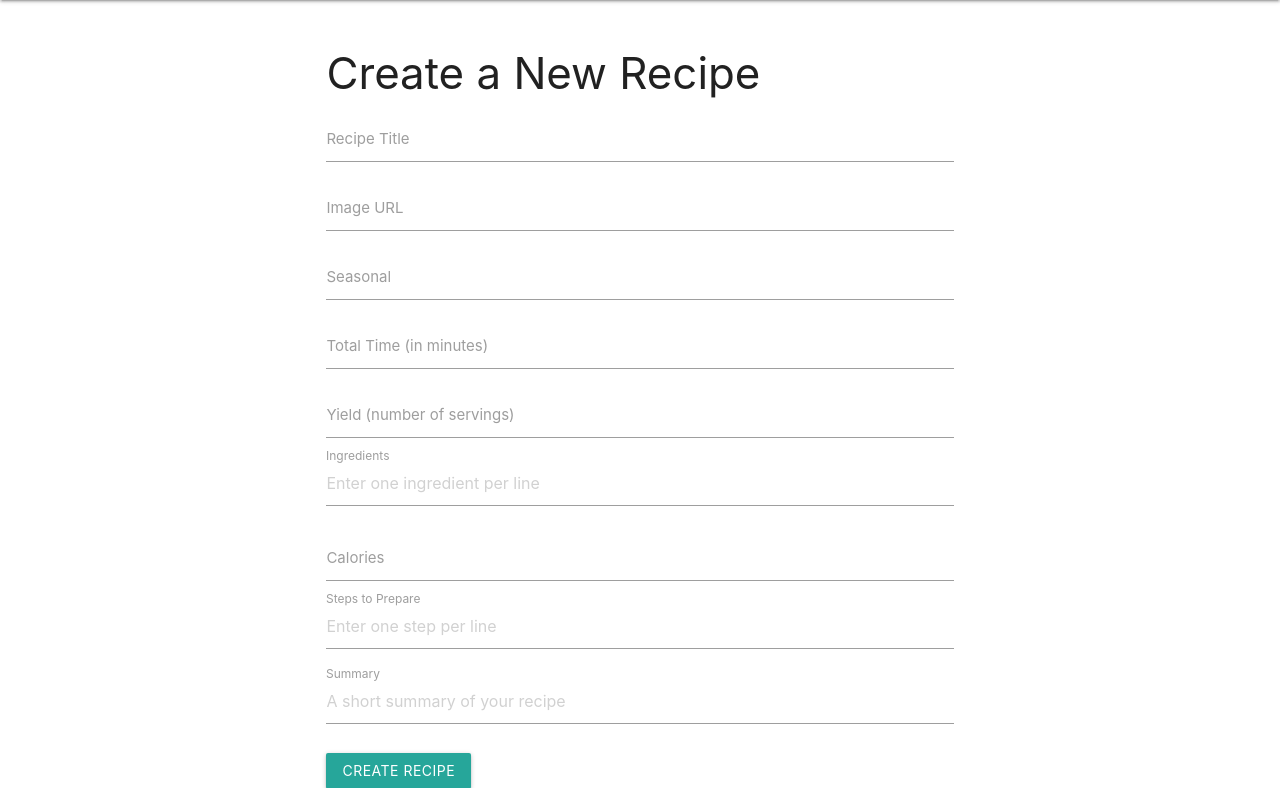
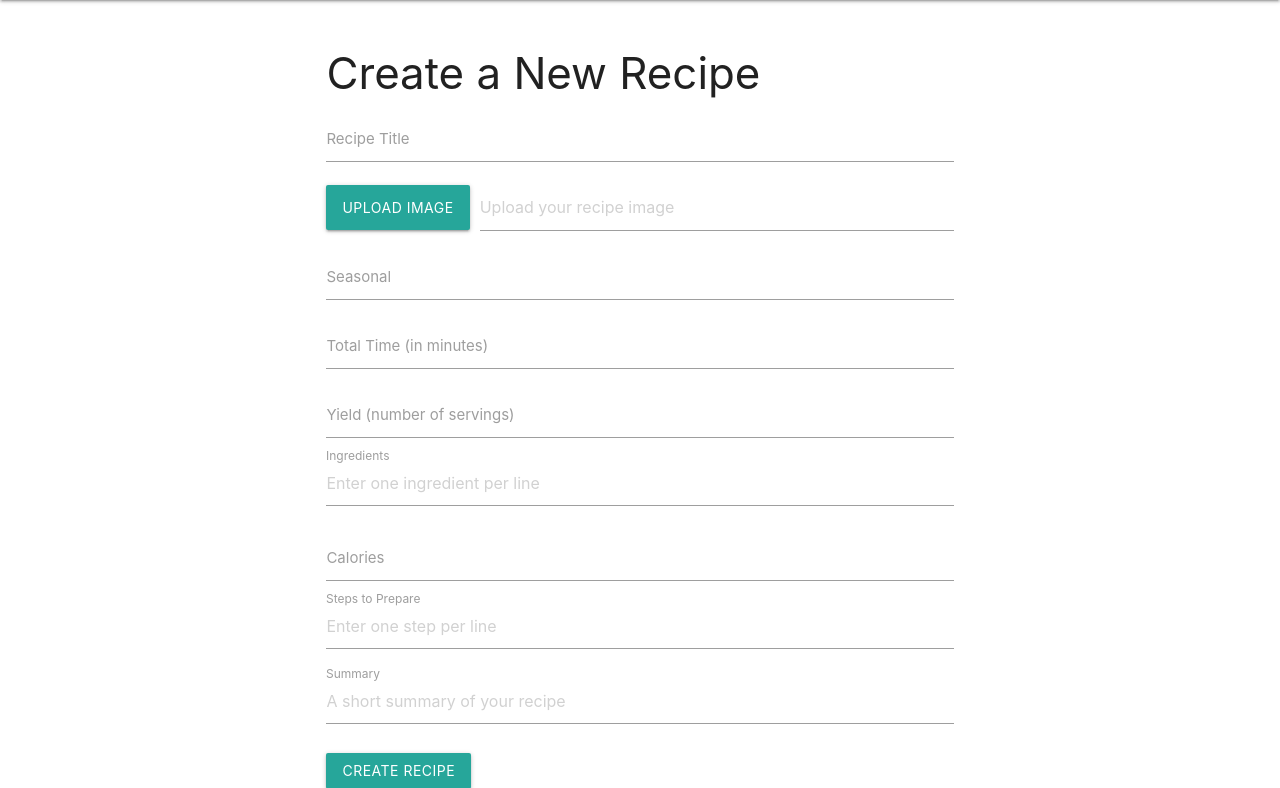
Before and after one commit to FraserR1188/plant-plates, a Flask app: page /create_recipe in a window 1280 px wide. Shown: the part 64-852 px from the top of the page. Run offline with Flask 2, Linux system fonts and the light colour scheme; the visitor is signed in with stand-in values (Sample User, id 1).

Commit message:
Add image upload functionality on create_recipe

```diff
--- a/plantplates/__init__.py
+++ b/plantplates/__init__.py
@@ -8,6 +8,7 @@ app = Flask(__name__)
 app.config["SECRET_KEY"] = os.environ.get("SECRET_KEY")
 app.config["SQLALCHEMY_DATABASE_URI"] = os.environ.get("DB_URL")
 app.config['SQLALCHEMY_TRACK_MODIFICATIONS'] = False
+app.config['UPLOAD_FOLDER'] = os.path.join('static', 'uploads')
 
 db = SQLAlchemy(app)
 
--- a/plantplates/models.py
+++ b/plantplates/models.py
@@ -49,7 +49,6 @@ class Category(db.Model):
     id = db.Column(db.BigInteger, primary_key=True)
     name = db.Column(db.String(100), unique=True, nullable=False)
 
-    # A category can have many recipes
     recipes = db.relationship('Recipe', back_populates='category')
 
     def __repr__(self):
@@ -71,12 +70,11 @@ class Recipe(db.Model):
         nullable=True)
 
     title = db.Column(db.String(255), nullable=False)
-    image_url = db.Column(db.String(255))
+    image_filename = db.Column(db.String(255))
     seasonal = db.Column(db.String(50))
     total_time = db.Column(db.Integer, nullable=False)
     steps_to_prepare = db.Column(db.Text)
     summary = db.Column(db.Text)
-    # "yield" is a Python keyword; using yield_ is common practice
     yield_ = db.Column(db.Integer)
     ingredients = db.Column(db.Text, nullable=False)
     calories = db.Column(db.Integer)
--- a/plantplates/routes.py
+++ b/plantplates/routes.py
@@ -1,6 +1,8 @@
+import os
 from plantplates import app, db
 from plantplates.models import User, Category, Recipe, Review, Article
 from flask import render_template, request, flash, redirect, url_for
+from werkzeug.utils import secure_filename
 
 from flask_login import (
     LoginManager,
@@ -90,20 +92,30 @@ def create_recipe():
     if request.method == 'POST':
         # Retrieve form data
         title = request.form.get('title')
-        image_url = request.form.get('image_url')
         seasonal = request.form.get('seasonal')
         total_time = request.form.get('total_time')
-        # 'yield' is a Python keyword; you can store it as yield_ in your model
         yield_ = request.form.get('yield')
         ingredients = request.form.get('ingredients')
         calories = request.form.get('calories')
         steps_to_prepare = request.form.get('steps_to_prepare')
         summary = request.form.get('summary')
+        # Handle the file upload
+        file = request.files.get('image_file')
+        if file:
+            # Validate filename and extension if desired
+            filename = secure_filename(file.filename)
+            if filename:
+                # Save file to the configured upload folder
+                file.save(os.path.join(app.config['UPLOAD_FOLDER'], filename))
+            else:
+                filename = None
+        else:
+            filename = None
 
         # Create a new Recipe object associated with the logged-in user
         new_recipe = Recipe(
             title=title,
-            image_url=image_url,
+            image_filename=filename,
             seasonal=seasonal,
             total_time=total_time,
             yield_=yield_,
@@ -118,8 +130,6 @@ def create_recipe():
         db.session.commit()
 
         flash("Recipe created successfully!", "success")
-        # Redirect to a page that shows the new recipe
-        # (e.g., user's recipe list)
         return redirect(url_for('my_recipes'))
     # GET request: Render the create recipe page
     return render_template('create_recipe.html')
--- a/plantplates/templates/create_recipe.html
+++ b/plantplates/templates/create_recipe.html
@@ -27,10 +27,19 @@
       <label for="title">Recipe Title</label>
     </div>
 
-    <!-- Image URL -->
-    <div class="input-field">
-      <input id="image_url" type="url" name="image_url" />
-      <label for="image_url">Image URL</label>
+    <!-- File input for uploading image -->
+    <div class="file-field input-field">
+      <div class="btn">
+        <span>Upload Image</span>
+        <input type="file" name="image_file" accept="image/*" />
+      </div>
+      <div class="file-path-wrapper">
+        <input
+          class="file-path validate"
+          type="text"
+          placeholder="Upload your recipe image"
+        />
+      </div>
     </div>
 
     <!-- Seasonal -->
```
Also changed, not shown: plantplates/templates/my_recipes.html (+24 -0 lines), 1 other file.
